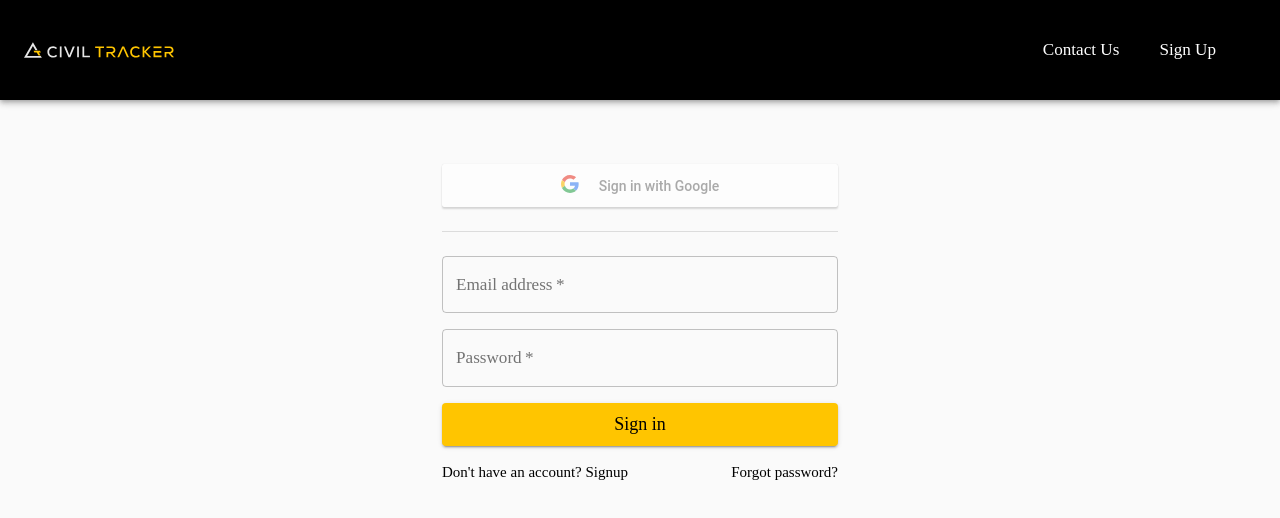
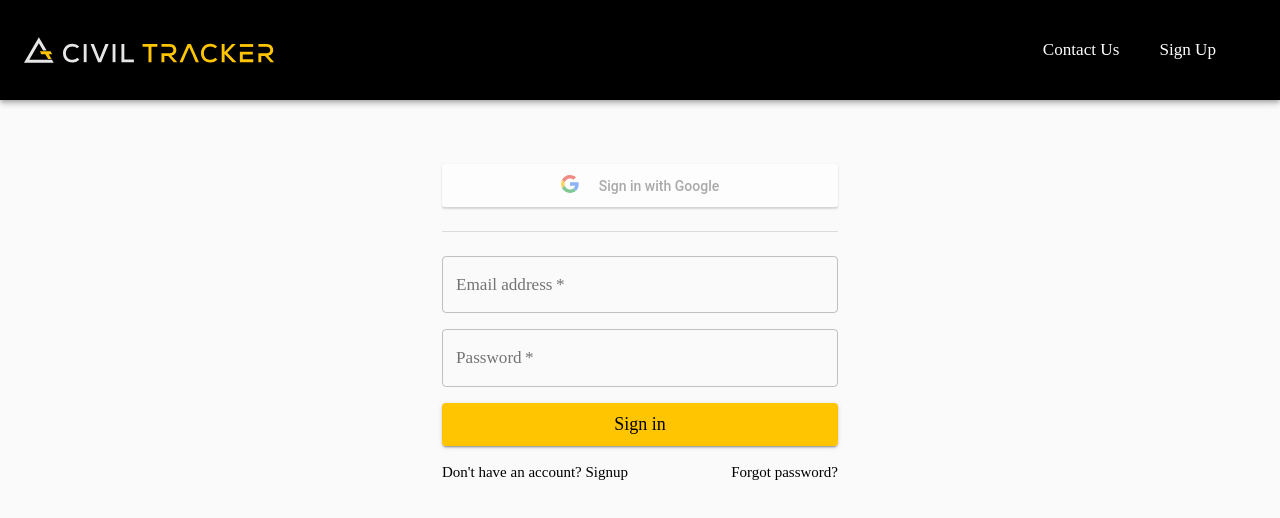
Before and after one commit to arunrony/ct-react, a React (Create React App) app: page / in a window 1280 px wide. Shown: the top 518 px of the page. Built offline with nearby package versions, Linux system fonts and the light colour scheme.

Commit message:
logo image size increase

```diff
--- a/src/components/core/appbar/LogoHeader.js
+++ b/src/components/core/appbar/LogoHeader.js
@@ -6,7 +6,8 @@ const useStyles = makeStyles(theme => ({
     brand: {
         lineHeight: 1,
         marginRight: 'auto',
-        minHeight: "100px"
+        minHeight: "100px",
+        minWidth:"250px"
     },
     link: {
         color: "#fff",
```
